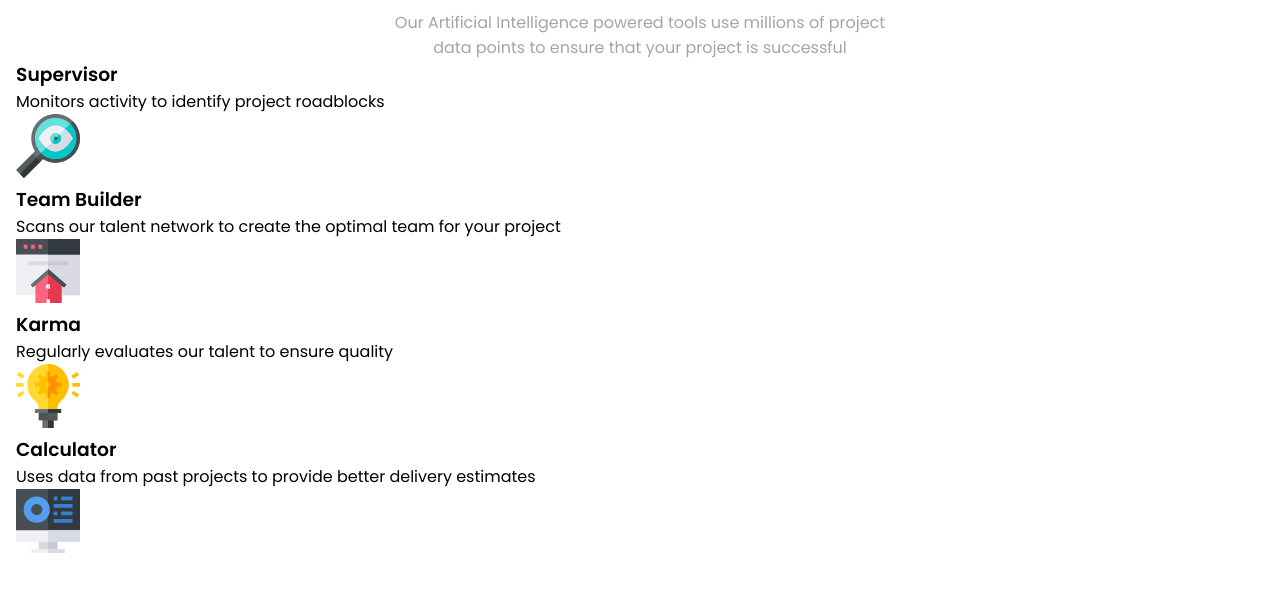
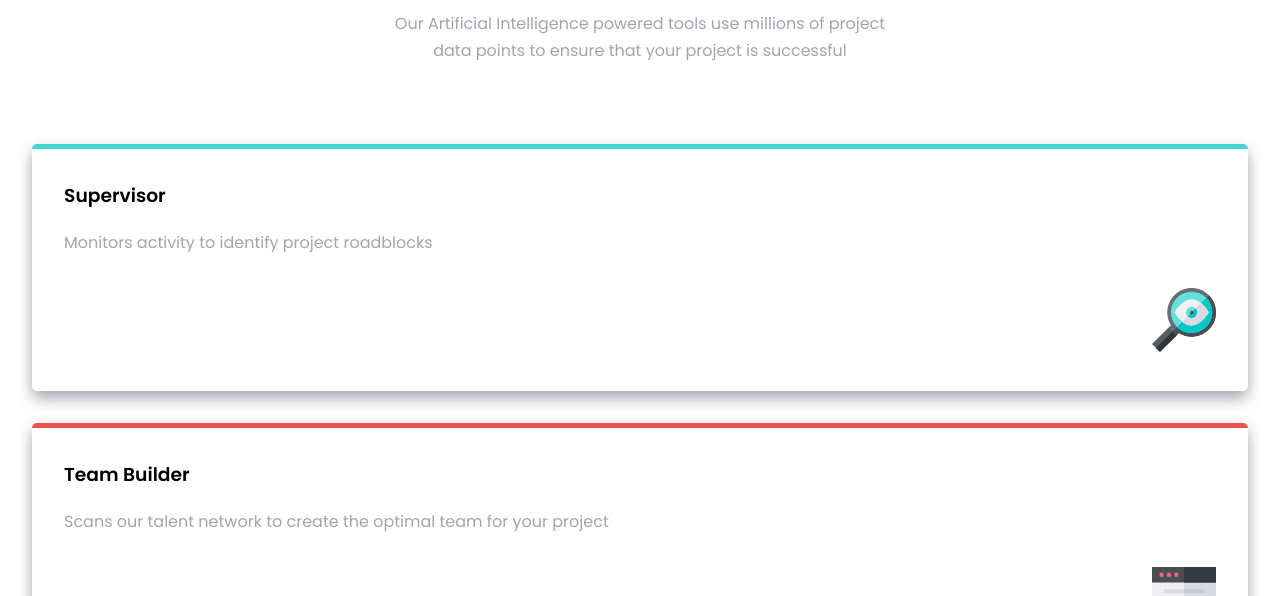
Before and after one commit to rafaeldevvv/Four-Card-Feature, a plain HTML site: page index.html in a window 1280 px wide. Shown: the part 163-759 px from the top of the page. Drawn offline with Linux system fonts and the light colour scheme.

Commit message:
Cards section

```diff
--- a/css/style.scss
+++ b/css/style.scss
@@ -1,4 +1,9 @@
 @import url('https://fonts.googleapis.com/css2?family=Alegreya+Sans:ital,wght@0,400;0,500;0,700;0,800;0,900;1,400;1,500;1,700;1,800;1,900&family=Chakra+Petch:wght@300;400;500;600&family=Exo+2:ital,wght@0,100;0,200;0,300;0,400;0,500;0,600;0,700;0,800;0,900;1,100;1,200;1,300;1,400;1,500;1,600;1,700;1,800;1,900&family=Karla:ital,wght@0,200;0,300;0,400;0,500;0,600;0,700;0,800;1,200;1,300;1,400;1,500;1,600;1,700;1,800&family=Orbitron:wght@400;500;600;700;800;900&family=Play:wght@400;700&family=Poppins:ital,wght@0,200;0,400;0,600;1,200;1,400;1,600&family=Press+Start+2P&family=Rajdhani:wght@500;600;700&family=Roboto:ital,wght@0,100;0,300;0,400;0,500;0,700;0,900;1,100;1,300;1,400;1,500;1,700;1,900&family=VT323&display=swap');
+
+$orange: hsl(34, 97%, 64%);
+$cyan: hsl(180, 62%, 55%);
+$red:  hsl(0, 78%, 62%);
+$blue: hsl(212, 86%, 64%);
 
 * {
    padding: 0;
@@ -14,14 +19,18 @@ body {
 #wrapper {
    max-width: 1400px;
    margin: 0 auto;
-   padding: 4em 1em;
+   padding: 4em 2em;
+}
+#wrapper > * + * {
+   margin-top: 5em;
 }
 
 .light-text {
    color: hsl(229, 6%, 66%);
+   line-height: 1.7;
 }
 
-#top {
+header {
    text-align: center;
 
    h1 {
@@ -43,9 +52,43 @@ body {
 }
 
 @media (min-width: 576px) {
-   #top {
+   header {
       h1 {
          font-size: 2em;
       }
    }
 }
+
+.card {
+   padding: 2em;
+   border-radius: 5px;
+   border-top: 5px solid;
+   box-shadow: 0 7px 15px hsl(229, 6%, 66%);
+
+   h3 {
+      margin-bottom: 1em;
+   }
+
+   .img {
+      margin-top: 2em;
+      text-align: right;
+   }
+}
+.border-cyan {
+   border-color: $cyan;
+}
+.border-red {
+   border-color: $red;
+}
+.border-orange {
+   border-color: $orange;
+}
+.border-blue {
+   border-color: $blue;
+}
+
+#cards {
+   .card {
+      margin-top: 2em;
+   }
+}
--- a/index.html
+++ b/index.html
@@ -16,31 +16,31 @@
   </head>
   <body>
     <div id="wrapper">
-      <div id="top">
+      <header>
         <h1>
           <span> Reliable, efficient delivery </span>
           <span> Powered by Technology </span>
         </h1>
-        <p class="light-text mt-md">
+        <p class="light-text">
           Our Artificial Intelligence powered tools use millions of project data
           points to ensure that your project is successful
         </p>
-      </div>
+      </header>
 
-      <div id="bottom">
+      <section id="cards">
         <div class="left">
-          <div class="card">
+          <div class="card border-cyan">
             <h3>Supervisor</h3>
-            <p>Monitors activity to identify project roadblocks</p>
+            <p class="light-text">Monitors activity to identify project roadblocks</p>
             <div class="img">
               <img src="images/icon-supervisor.svg" alt="Supervisor" />
             </div>
           </div>
         </div>
         <div class="middle">
-          <div class="card">
+          <div class="card border-red">
             <h3>Team Builder</h3>
-            <p>
+            <p class="light-text">
               Scans our talent network to create the optimal team for your
               project
             </p>
@@ -48,18 +48,18 @@
               <img src="images/icon-team-builder.svg" alt="Supervisor" />
             </div>
           </div>
-          <div class="card">
+          <div class="card border-orange">
             <h3>Karma</h3>
-            <p>Regularly evaluates our talent to ensure quality</p>
+            <p class="light-text">Regularly evaluates our talent to ensure quality</p>
             <div class="img">
               <img src="images/icon-karma.svg" alt="Supervisor" />
             </div>
           </div>
         </div>
         <div class="right">
-          <div class="card">
+          <div class="card border-blue">
             <h3>Calculator</h3>
-            <p>
+            <p class="light-text">
               Uses data from past projects to provide better delivery estimates
             </p>
             <div class="img">
@@ -67,7 +67,7 @@
             </div>
           </div>
         </div>
-      </div>
+      </section>
     </div>
 
     <footer>
```
Also changed, not shown: css/style.css, 1 other file.
